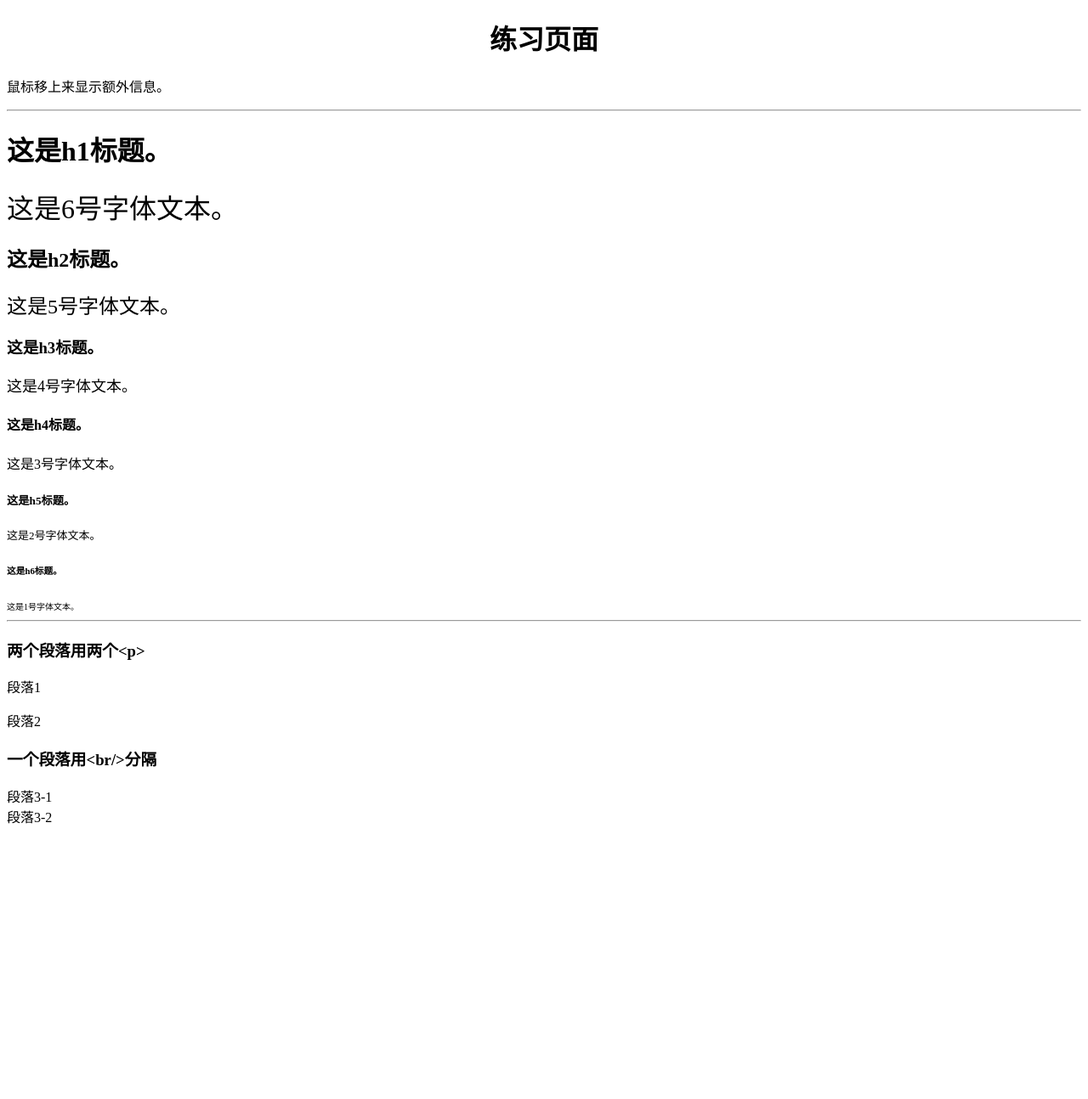
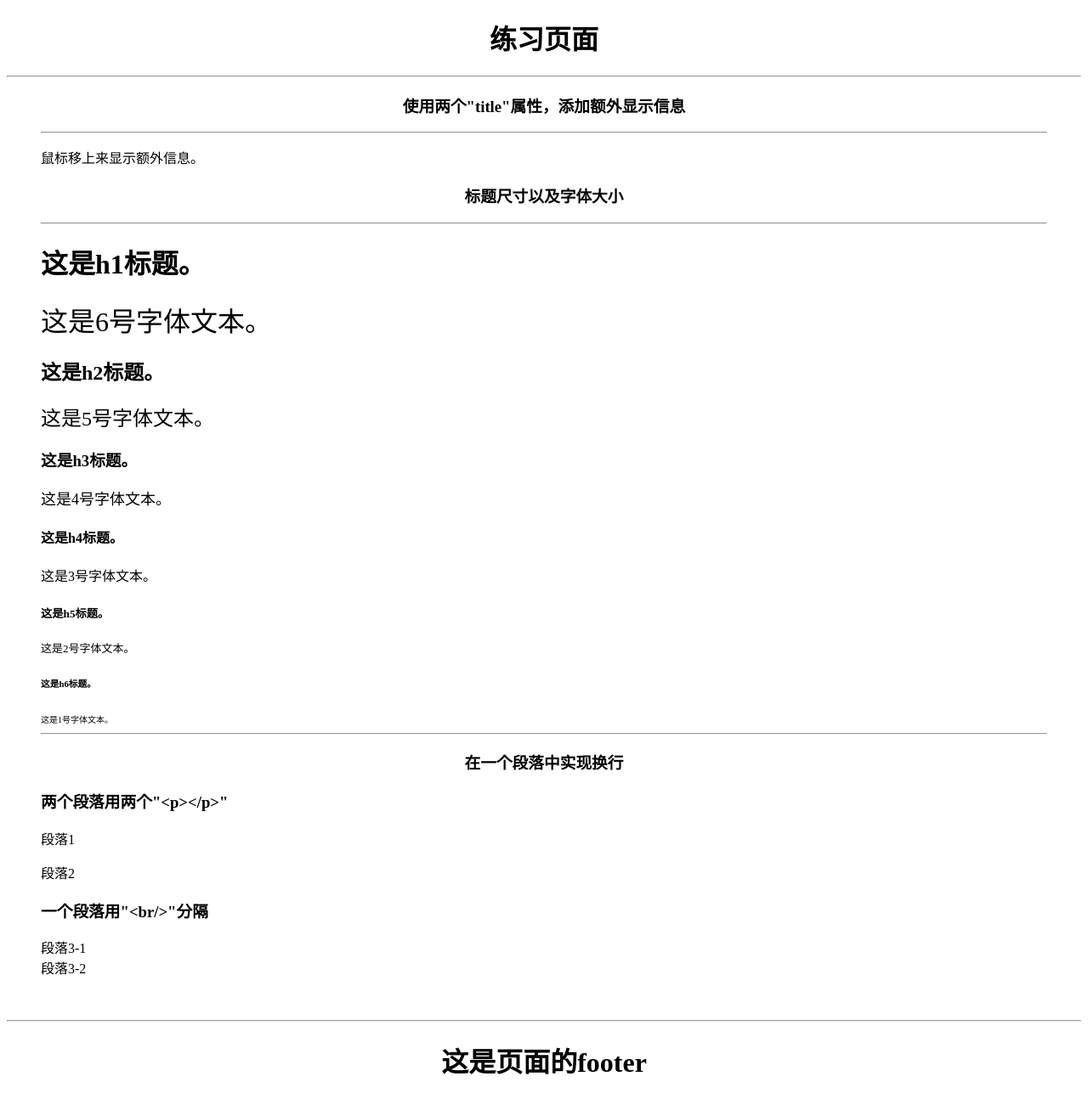
Before and after one commit to miaochunchen2017/HTML, a plain HTML site: page Web Mcc/index.html in a window 1280 px wide. Shown: the top 1294 px of the page at 85% size. Before the commit the page ends 989 px from the top, so only its background shows below. Drawn offline with Linux system fonts and the light colour scheme.

Commit message:
2018-1-24 15:03:09

```diff
--- a/Web Mcc/css/style_index.css
+++ b/Web Mcc/css/style_index.css
@@ -0,0 +1,17 @@
+body{
+
+}
+
+#div_container_main{
+	margin: 0 40px 50px 40px;
+}
+
+
+
+#div_footer{
+	text-align: center;
+}
+
+#div_footer hr{
+	color: red;
+}
--- a/Web Mcc/index.html
+++ b/Web Mcc/index.html
@@ -1,16 +1,26 @@
-<!DOCTYPE html>
 <!DOCTYPE html>
 <html>
+<!--头文件-->
 <head>
+	<meta charset="UTF-8">
 	<title>Web Mcc</title>
+	<link rel="stylesheet" href="css/style_index.css">
+    <script src="javaScript/javaScript.js"></script>
 </head>
 <body>
+	<div id="div_header">
 		<h1 align="center">练习页面</h1>
+		<hr/>
+	</div>
 
+	<div id="div_container_main">
+		<h3 align="center">使用两个"title"属性，添加额外显示信息</h3>
+		<hr/>
 		<p id="web_title" title="额外的信息" >鼠标移上来显示额外信息。</p>
 
+
+		<h3 align="center">标题尺寸以及字体大小</h3>
 		<hr/>
-
 		<h1>这是h1标题。</h1>
 		<font size="6">这是6号字体文本。</font>
 		<h2>这是h2标题。</h2>
@@ -25,14 +35,20 @@
 		<font size="1">这是1号字体文本。</font>
 
 		<hr/>
-	<h3>两个段落用两个&lt;p&gt;</h3>
+		<h3 align="center">在一个段落中实现换行</h3>
+		<h3>两个段落用两个"&lt;p&gt;&lt;/p&gt;"</h3>
 		<p>段落1</p>
 		<p>段落2</p>
 
-	<h3>一个段落用&lt;br/&gt;分隔</h3>
+		<h3>一个段落用"&lt;br/&gt;"分隔</h3>
 		<p>段落3-1<br>段落3-2</p>
 
 
+	</div>
+	<div id="div_footer">
+		<hr/>
+		<h1>这是页面的footer</h1>
+	</div>>
 
 </body>
 </html>
```
Lines whose indentation alone changed are shown as unchanged.
